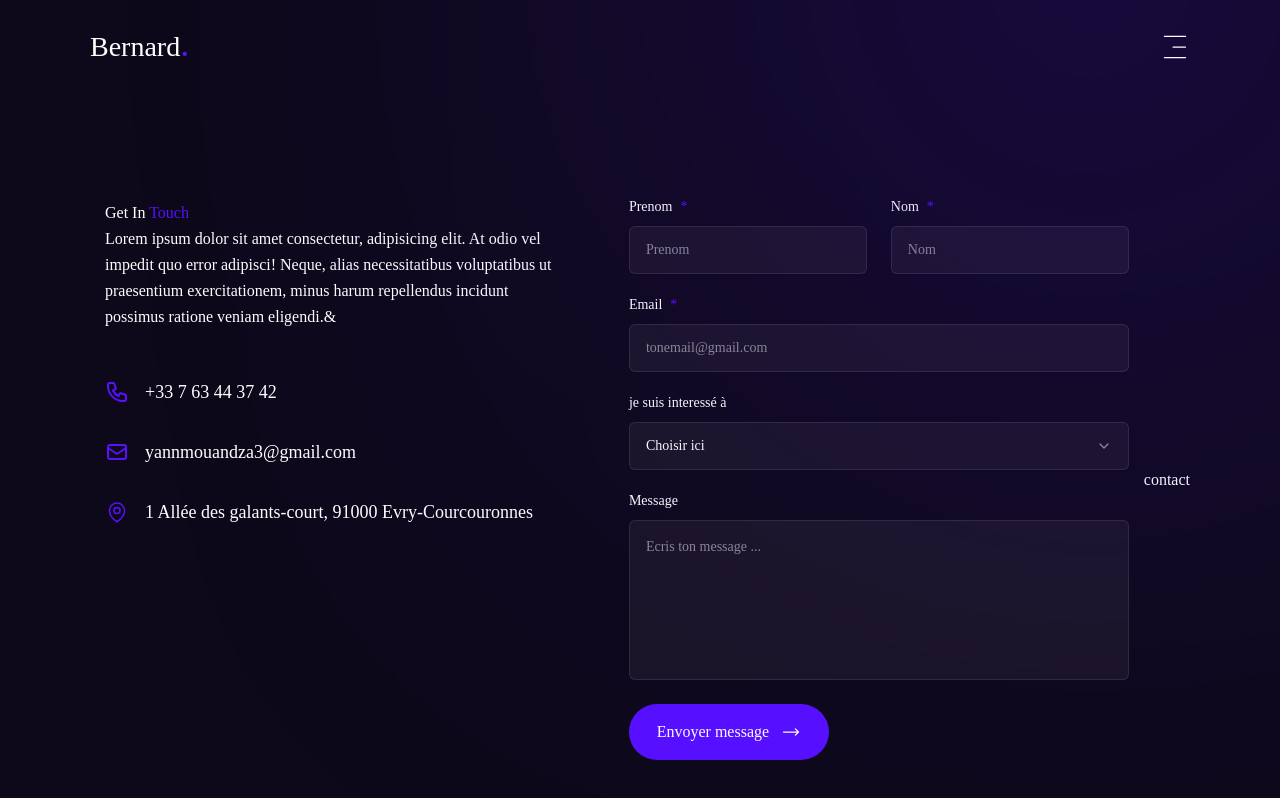
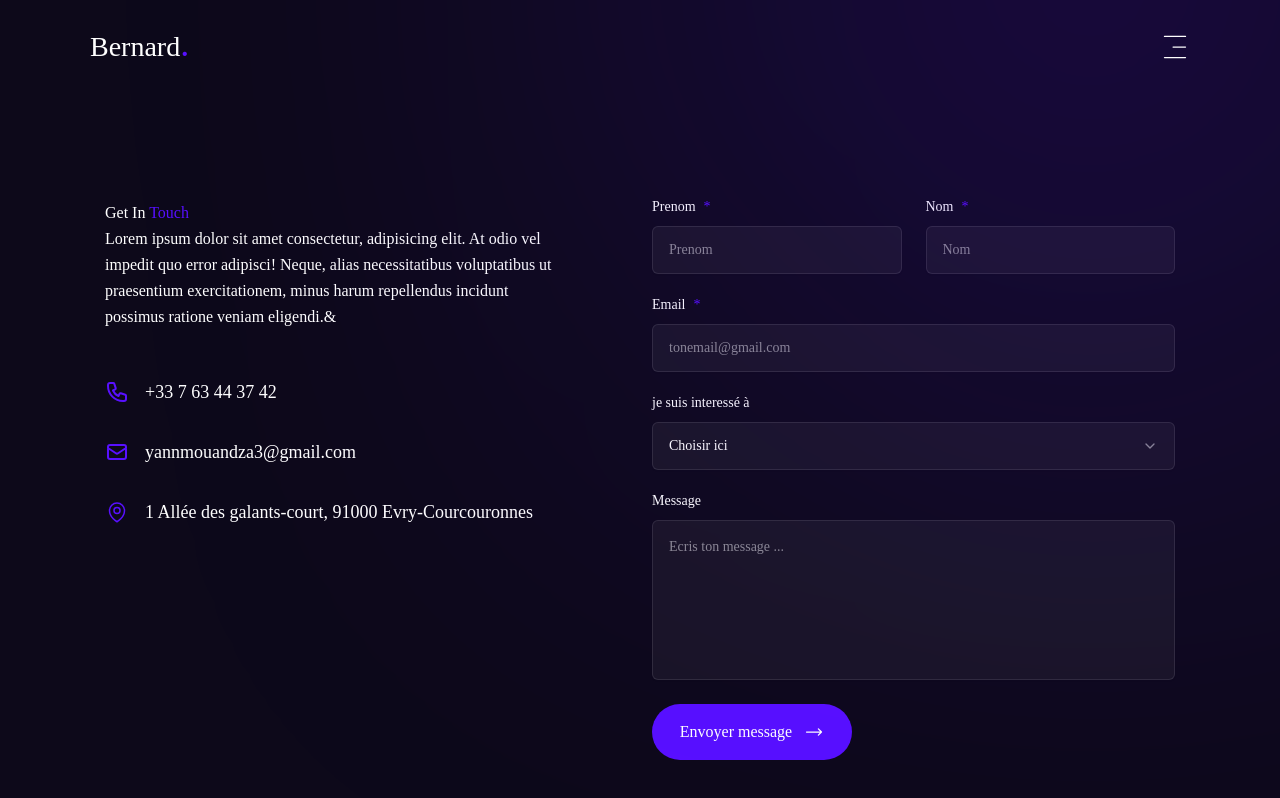
Before and after one commit to DeKingoye/Bernard-MOUANDZA-Portfolio, a Next.js app: page /contact in a window 1280 px wide. Shown: the top 798 px of the page. Built offline with nearby package versions, Linux system fonts and the light colour scheme; a web font is replaced by a local one.

Commit message:
debug_contact_page

```diff
--- a/app/contact/page.jsx
+++ b/app/contact/page.jsx
@@ -135,7 +135,6 @@ const Contact = () => {
               </div>
             </div>
           </div>
-        contact
     </motion.section>
   )
 }
```
